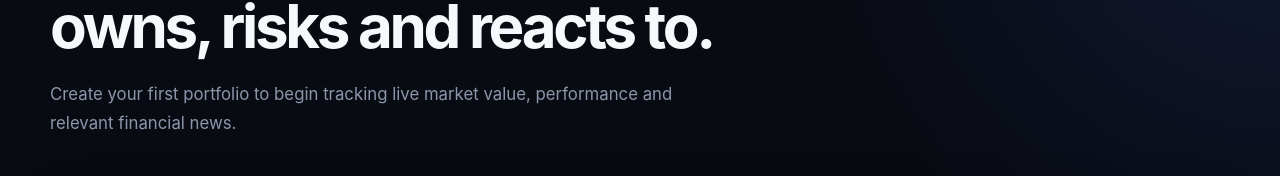
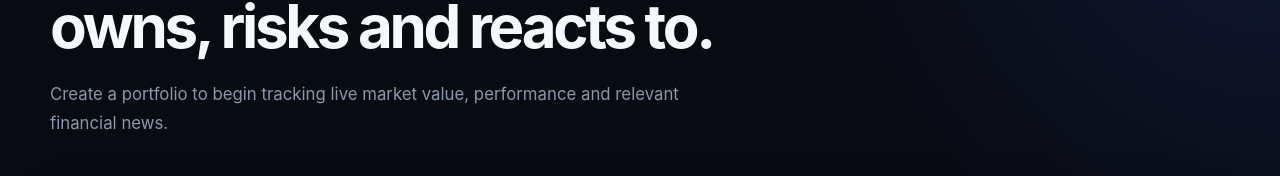
Before and after one commit to Cremefreesh/portsignal-starter, a React (Vite) app in the folder frontend/: page / in a window 1280 px wide. Shown: the part 140-316 px from the top of the page. Built offline with nearby package versions, Linux system fonts and the light colour scheme; no server answers.

Commit message:
stuck screen bug fix

```diff
--- a/frontend/src/App.tsx
+++ b/frontend/src/App.tsx
@@ -21,6 +21,11 @@ export default function App() {
     null,
   );
 
+  const [
+    isCreatingPortfolio,
+    setIsCreatingPortfolio,
+  ] = useState(false);
+
   const portfoliosQuery = useQuery({
     queryKey: ["portfolios"],
     queryFn: getPortfolios,
@@ -29,6 +34,7 @@ export default function App() {
   useEffect(() => {
     async function loadFirstPortfolio() {
       if (
+        isCreatingPortfolio ||
         selectedPortfolio ||
         !portfoliosQuery.data?.length
       ) {
@@ -40,9 +46,7 @@ export default function App() {
 
       try {
         const portfolio =
-          await getPortfolio(
-            firstPortfolio.id,
-          );
+          await getPortfolio(firstPortfolio.id);
 
         setSelectedPortfolio(portfolio);
       } catch (error) {
@@ -57,7 +61,20 @@ export default function App() {
   }, [
     portfoliosQuery.data,
     selectedPortfolio,
+    isCreatingPortfolio,
   ]);
+
+  function handlePortfolioCreated(
+    portfolio: PortfolioResponse,
+  ) {
+    setSelectedPortfolio(portfolio);
+    setIsCreatingPortfolio(false);
+  }
+
+  function openCreatePortfolioScreen() {
+    setSelectedPortfolio(null);
+    setIsCreatingPortfolio(true);
+  }
 
   if (portfoliosQuery.isLoading) {
     return (
@@ -82,8 +99,8 @@ export default function App() {
             </h1>
 
             <p>
-              Create your first portfolio to
-              begin tracking live market value,
+              Create a portfolio to begin
+              tracking live market value,
               performance and relevant financial
               news.
             </p>
@@ -91,7 +108,7 @@ export default function App() {
 
           <CreatePortfolioForm
             onPortfolioCreated={
-              setSelectedPortfolio
+              handlePortfolioCreated
             }
           />
         </>
@@ -100,8 +117,8 @@ export default function App() {
           <button
             className="secondary-button back-button"
             type="button"
-            onClick={() =>
-              setSelectedPortfolio(null)
+            onClick={
+              openCreatePortfolioScreen
             }
           >
             Create another portfolio
```
